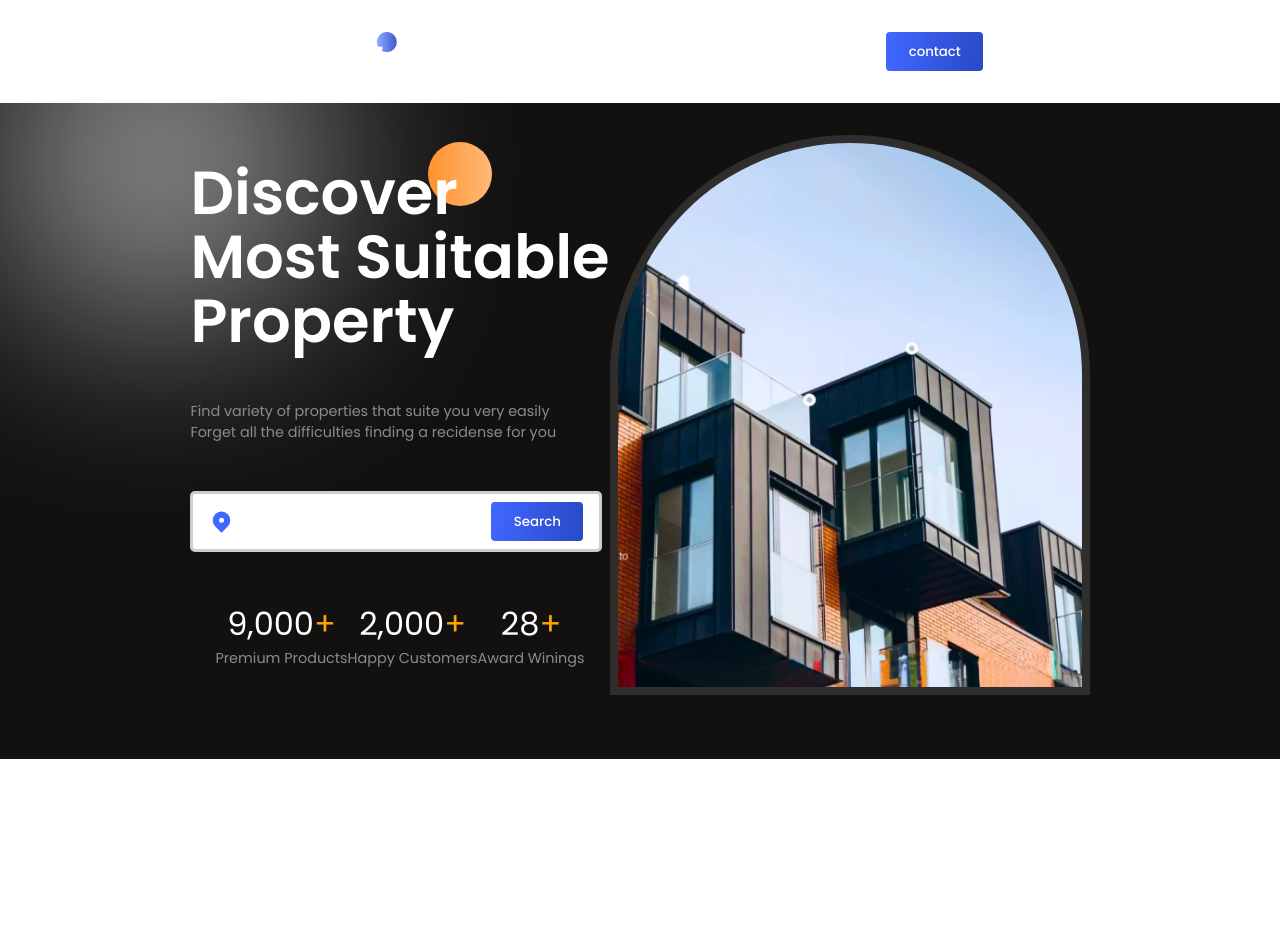
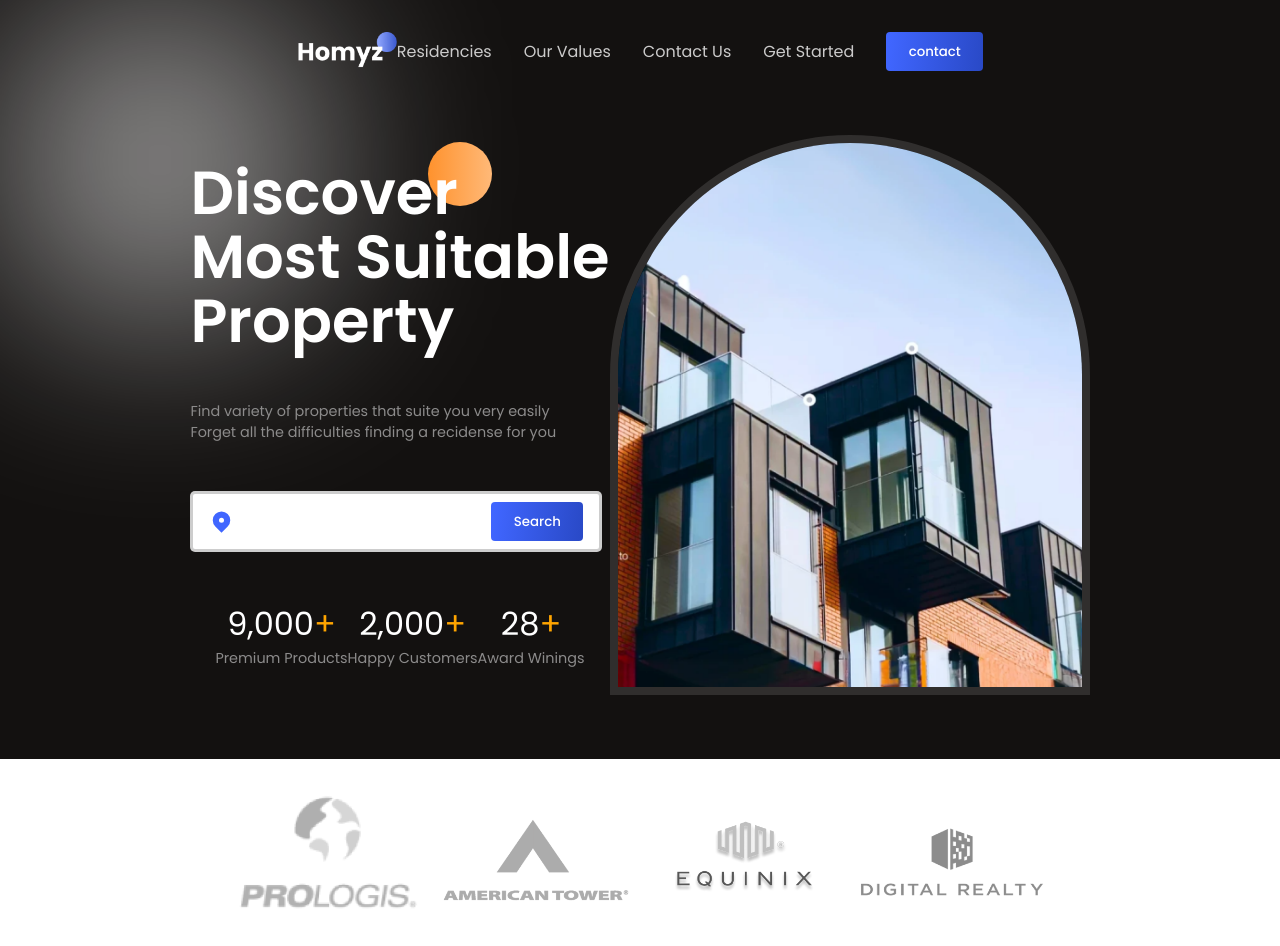
Before and after one commit to Chasith-Randima/real_state_site, a React (Vite) app: page / in a window 1280 px wide. Shown: the top 946 px of the page. Before the commit the page ends 800 px from the top, so only its background shows below. Built offline with nearby package versions, Linux system fonts and the light colour scheme.

Commit message:
logo images added styles added and logo section completed

```diff
--- a/src/App.jsx
+++ b/src/App.jsx
@@ -1,6 +1,7 @@
 import Header from "./components/Header/Header";
 import Hero from "./components/Hero/Hero";
 import "./App.css";
+import Companies from "./components/Companies/Companies";
 
 const App = () => {
   return (
@@ -11,6 +12,7 @@
           <Header />
           <Hero />
         </div>
+        <Companies />
       </div>
     </>
   );
--- /dev/null
+++ b/src/components/Companies/Companies.css
@@ -0,0 +1,10 @@
+.c-container {
+  justify-content: space-around;
+  gap: 1rem;
+  /* margin-left: 5rem;
+  margin-right: 5rem; */
+}
+
+.c-container > img {
+  width: 12rem;
+}
--- /dev/null
+++ b/src/components/Companies/Companies.jsx
@@ -0,0 +1,17 @@
+import "./Companies.css";
+const Companies = () => {
+  return (
+    <>
+      <section className="c-wrapper">
+        <div className="paddings innerWidth flexCenter c-container">
+          <img src="./prologis.png" alt="" />
+          <img src="./tower.png" alt="" />
+          <img src="./equinix.png" alt="" />
+          <img src="./realty.png" alt="" />
+        </div>
+      </section>
+    </>
+  );
+};
+
+export default Companies;
--- a/src/components/Header/Header.css
+++ b/src/components/Header/Header.css
@@ -5,8 +5,8 @@
 } */
 
 .h-wrapper {
-  /* background: var(--black); */
-  background-color: white;
+  background: var(--black);
+  /* background-color: white; */
 }
 
 .h-container {
```
